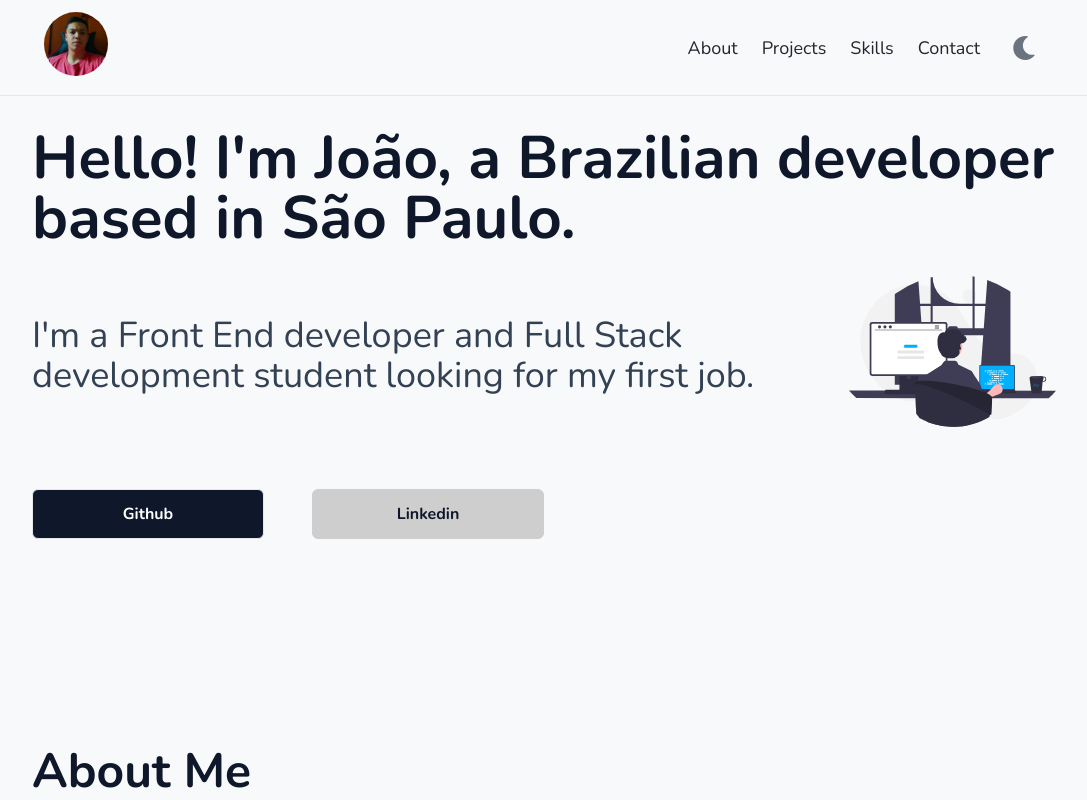
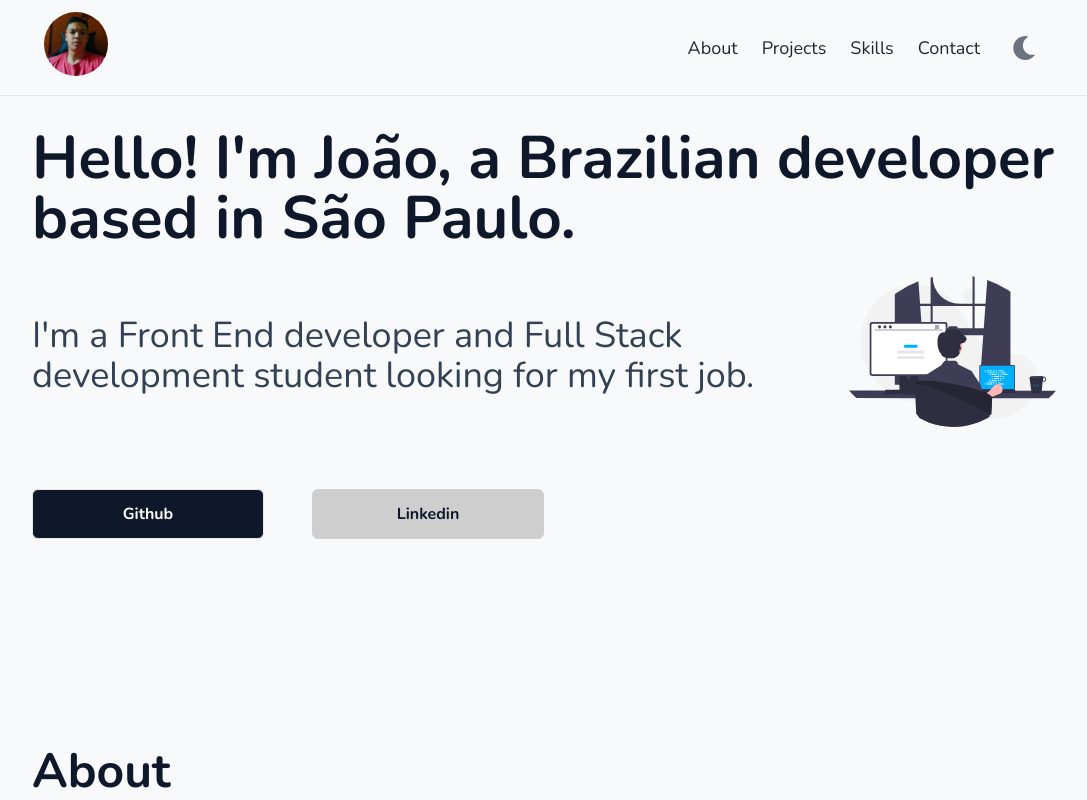
Before and after one commit to johnjoker13/website, a Next.js app: page / in a window 1280 px wide. Shown: the top 800 px of the page, without its empty margins (96-1183 px from the left). Built offline with nearby package versions, Linux system fonts and the light colour scheme.

Commit message:
feat(Header): implements Header.jsx component

```diff
--- a/components/About.jsx
+++ b/components/About.jsx
@@ -1,14 +1,14 @@
 import Image from "next/image";
+import Header from "./Header";
 
 const About = () => {
   return (
     <div id="about" className="pt-32">
       <section className="flex flex-col gap-6">
-        <header>
-          <h3 className="text-5xl text-slate-900 dark:text-white font-bold">
-            About Me
-          </h3>
-        </header>
+        <Header
+          headerClass="text-5xl text-slate-900 dark:text-white font-bold"
+          headerText="About"
+        />
         <article className="flex md:flex-row flex-col-reverse gap-6 md:space-x-6">
           <figure className="h-full">
             <Image
--- a/components/Contact.jsx
+++ b/components/Contact.jsx
@@ -1,6 +1,7 @@
 import { useFormik } from "formik";
 import * as yup from "yup";
 import { useState } from "react";
+import Header from "./Header";
 
 const Contact = () => {
   const [message, setMessage] = useState("");
@@ -30,11 +31,10 @@ const Contact = () => {
   return (
     <div id="contact" className="pt-32">
       <div className="flex flex-col items-center gap-8">
-        <header>
-          <h3 className="text-5xl text-slate-900 dark:text-white font-bold">
-            Contact
-          </h3>
-        </header>
+        <Header
+          headerClass="text-5xl text-slate-900 dark:text-white font-bold"
+          headerText="Contact"
+        />
         <div
           hidden={!submitted}
           role="alert"
--- /dev/null
+++ b/components/Header.jsx
@@ -0,0 +1,18 @@
+import PropTypes from 'prop-types';
+
+const Header = ({ headerClass, headerText }) => {
+  return (
+    <header>
+      <h3 className={ headerClass }>
+        { headerText }
+      </h3>
+    </header>
+  );
+};
+
+Header.propTypes = {
+  headerClass: PropTypes.string.isRequired,
+  headerText: PropTypes.string.isRequired,
+};
+
+export default Header;
--- a/components/Projects.jsx
+++ b/components/Projects.jsx
@@ -1,12 +1,14 @@
 import Image from "next/image";
+import Header from "./Header";
 
 const Projects = () => {
   return (
     <div id="projects" className="pt-32">
     <section className="w-full space-y-10">
-      <h3 className="text-5xl text-slate-900 dark:text-white font-bold">
-        Projects
-      </h3>
+      <Header
+        headerClass="text-5xl text-slate-900 dark:text-white font-bold"
+        headerText="Projects"
+      />
       <article className="w-full">
         <div
           className="max-w-sm
--- a/components/Skills.jsx
+++ b/components/Skills.jsx
@@ -11,12 +11,16 @@ import {
   SiTailwindcss,
   SiBootstrap,
 } from "react-icons/si";
+import Header from "./Header";
 
 const Skills = () => {
   return (
     <div id="skills" className="pt-32">
     <section className="flex flex-col justify-center w-full gap-10">
-        <h1 className="text-5xl text-slate-900 dark:text-white font-bold">Skills</h1>
+        <Header
+          headerClass="text-5xl text-slate-900 dark:text-white font-bold"
+          headerText="Skills"
+        />
       <section className="grid grid-cols-4 w-3/4 gap-4 text-4xl m-auto">
         <Link href="https://developer.mozilla.org/en-US/docs/Web/HTML"><a><AiFillHtml5 /></a></Link>
         <Link href="https://developer.mozilla.org/en-US/docs/Web/CSS"><a><DiCss3 /></a></Link>
```
